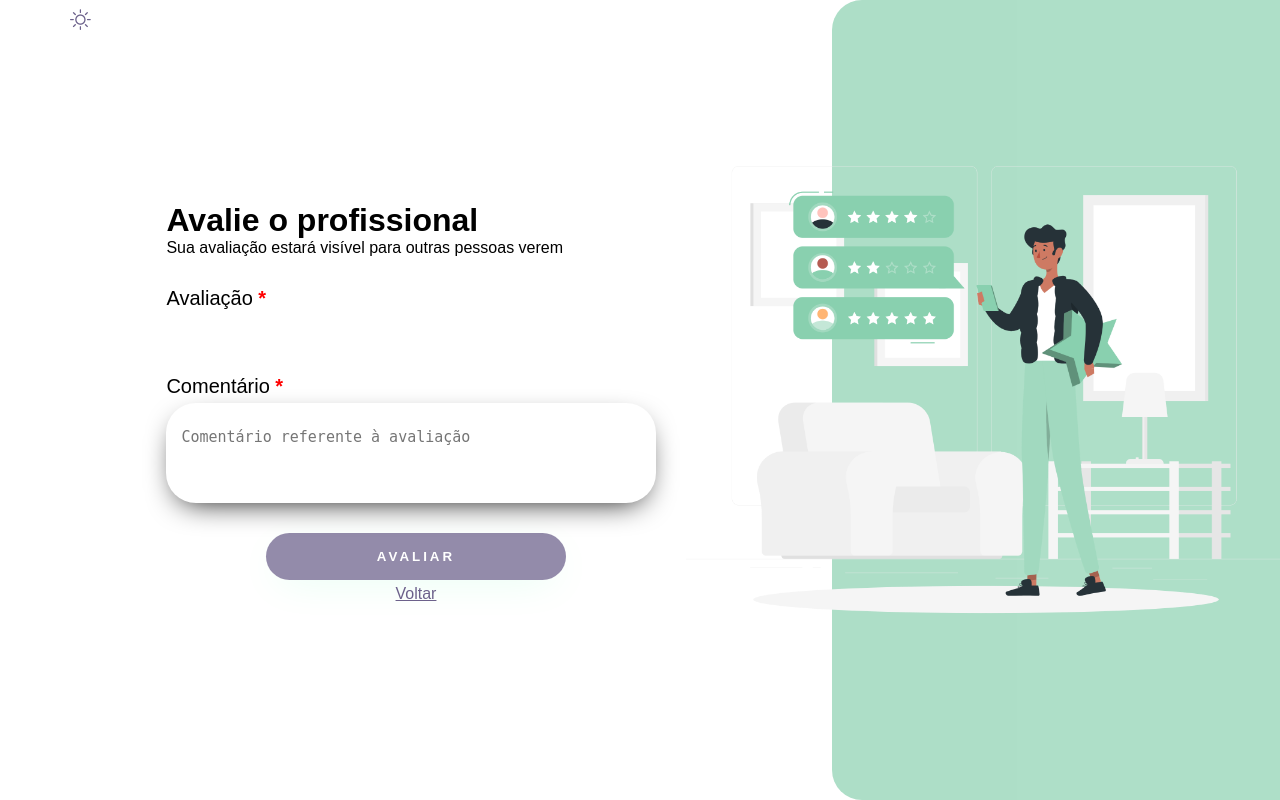
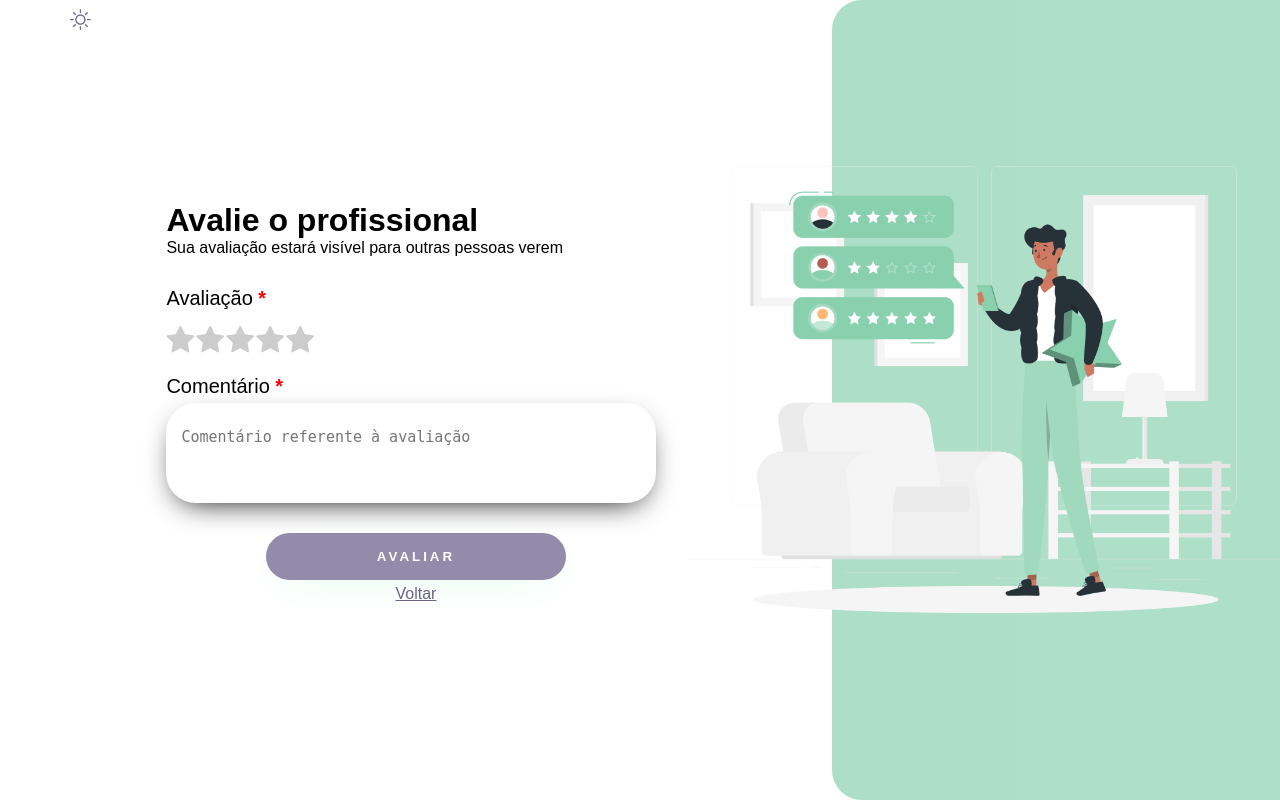
Before and after one commit to inotech2022/LaravelFoxServ, a Laravel app: page /avaliacao in a window 1280 px wide. Run offline with Laravel 9, Linux system fonts and the light colour scheme; parts of the project's set-up code (start-up, migrations or seed data) failed here and were passed over; some libraries are stand-ins or nearby versions; some web fonts are replaced.

Commit message:
Estrelas arrumadas

```diff
--- a/resources/views/avaliacao.blade.php
+++ b/resources/views/avaliacao.blade.php
@@ -4,6 +4,7 @@
     @section('title', 'Avaliação do Profissional')
 
 <link rel="stylesheet" href="{{ asset('css/avaliacao.css') }}">
+<link rel="stylesheet" href="//maxcdn.bootstrapcdn.com/font-awesome/4.3.0/css/font-awesome.min.css">
     @section('content')
             <form class="card-form" action="{{ route('avaliacao') }}" method="POST" enctype="multipart/form-data">
             @csrf
```
